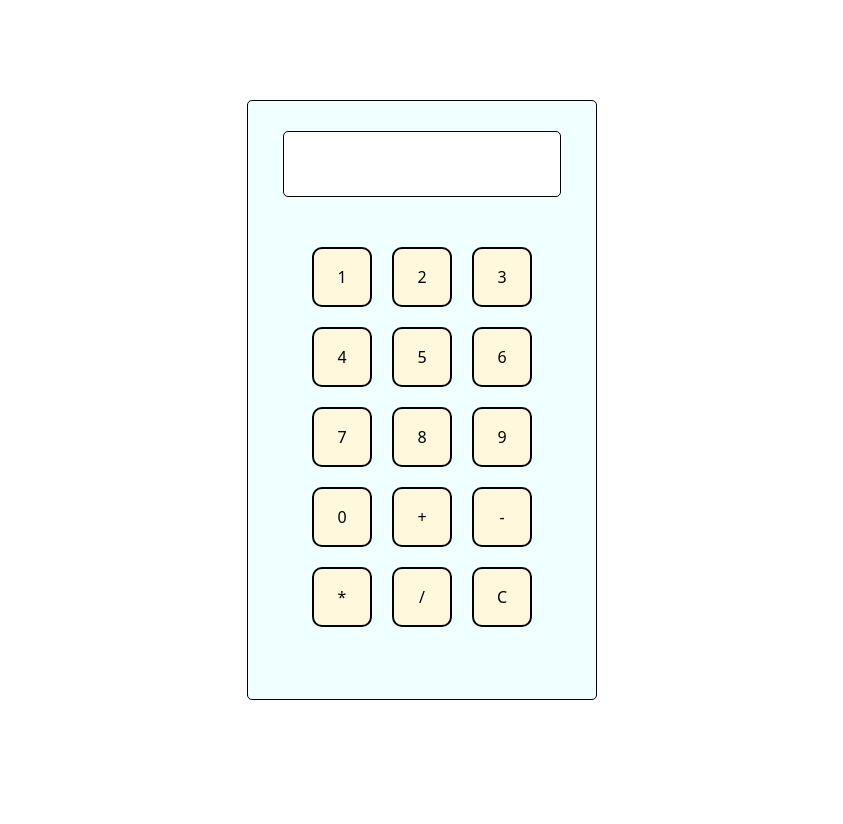
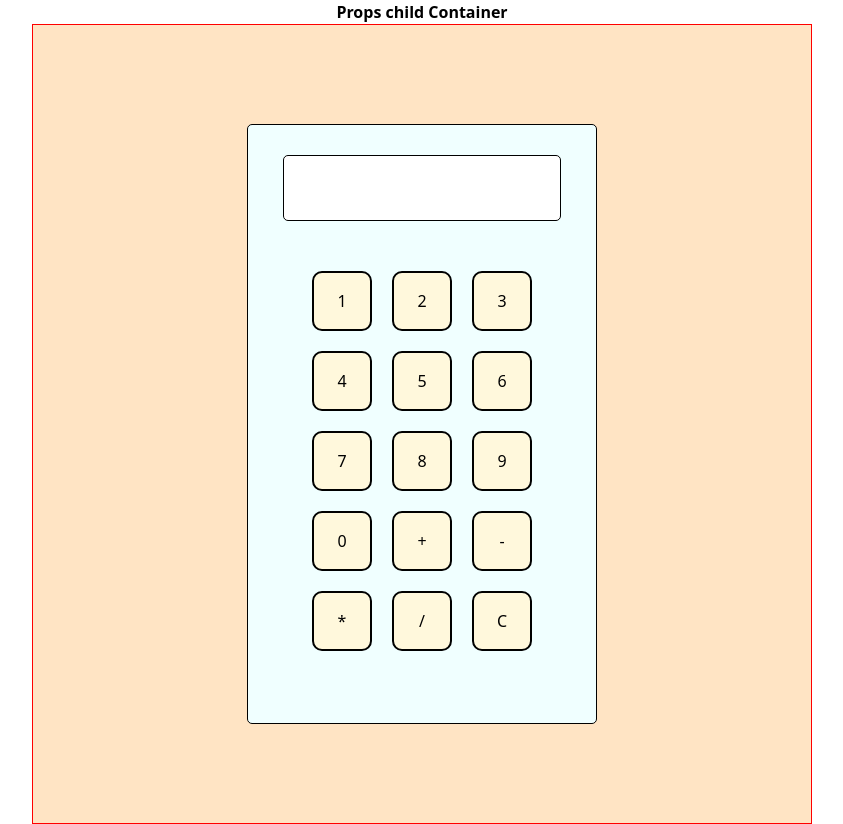
Before and after one commit to nehalpanchall/Reactify, a React app: page / in a window 1280 px wide. Shown: the whole page, without its empty margins (218-1061 px from the left). Before the commit the page ends 800 px from the top, so only its background shows below. Built offline with nearby package versions, Linux system fonts and the light colour scheme; the HTML template or start-up script is replaced by a standard one.

Commit message:
explore passing props as children

```diff
--- /dev/null
+++ b/src/Components/Calc/CalContainer.jsx
@@ -0,0 +1,13 @@
+import css from './Calculator.module.css';
+
+const CalContainer = props => {
+  console.log(props);
+  return (
+    <>
+      <h1>Props child Container</h1>
+      <div className={`${css.body} ${css.container}`}>{props.children}</div>
+    </>
+  );
+};
+
+export default CalContainer;
--- a/src/Components/Calc/Calculator.module.css
+++ b/src/Components/Calc/Calculator.module.css
@@ -40,3 +40,15 @@ input {
   border-radius: 5px;
   background-color: white;
 }
+
+.container {
+  border: 1px solid red;
+  margin: 0px 250px;
+
+  background-color: bisque;
+}
+
+h1 {
+  text-align: center;
+  font-weight: 700;
+}
--- a/src/Components/Calculator.jsx
+++ b/src/Components/Calculator.jsx
@@ -1,20 +1,19 @@
 import Display from './Calc/Display';
 import css from './Calc/Calculator.module.css';
 import ButtonsContainer from './Calc/ButtonsContainer';
+import CalContainer from './Calc/CalContainer';
 
 const Calculator = () => {
   let buttons = [1, 2, 3, 4, 5, 6, 7, 8, 9, 0, '+', '-', '*', '/', 'C'];
 
   return (
-    <>
-      <div className={css.body}>
-        <div className={css.mainContainer}>
-          <Display />
+    <CalContainer>
+      <div className={css.mainContainer}>
+        <Display />
 
-          <ButtonsContainer keypad={buttons} />
-        </div>
+        <ButtonsContainer keypad={buttons} />
       </div>
-    </>
+    </CalContainer>
   );
 };
 
```
